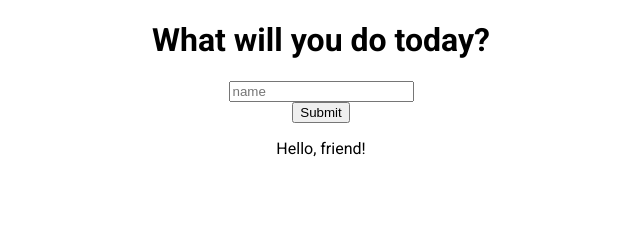
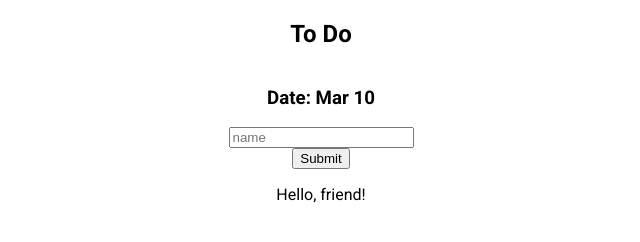
Before and after one commit to ksruprec/simple-to-do, a plain HTML site: page index.html in a window 1280 px wide. Shown: the whole page, without its empty margins (319-959 px from the left). Drawn offline with Linux system fonts and the light colour scheme.

Commit message:
added date

```diff
--- a/index.html
+++ b/index.html
@@ -8,8 +8,8 @@
     <title>To Do List</title>
 </head>
 <body>
-    <h1>What will you do today?</h1>
-
+    <h2>To Do</h2>
+    <h3>Date: <span id="date"></span></h3>
     <input id="input-name" placeholder="name"/>
     <button onclick="showGreeting();">Submit</button>
     <div>
--- a/script.js
+++ b/script.js
@@ -4,8 +4,31 @@
 //value = localStorage.getItem(key)
 
 const nameKey = "name"
+const monthsObj = {
+    0: "Jan",
+    1: "Feb",
+    2: "Mar",
+    3: "Apr",
+    4: "May",
+    5: "Jun",
+    6: "Jul",
+    7: "Aug",
+    8: "Sep",
+    9: "Oct",
+    10: "Nov",
+    11: "Dec",
+}
+const currentDate = new Date()
+const month = currentDate.getMonth()
+const day = currentDate.getDate()
+console.log(currentDate)
+console.log(month)
+console.log(day)
+
+
 
 window.onload = () => {
+    document.getElementById('date').innerHTML = `${monthsObj[month]} ${day}`
     let greetingOutput = document.getElementById("output");
     if (!greetingOutput)
         return;
```
